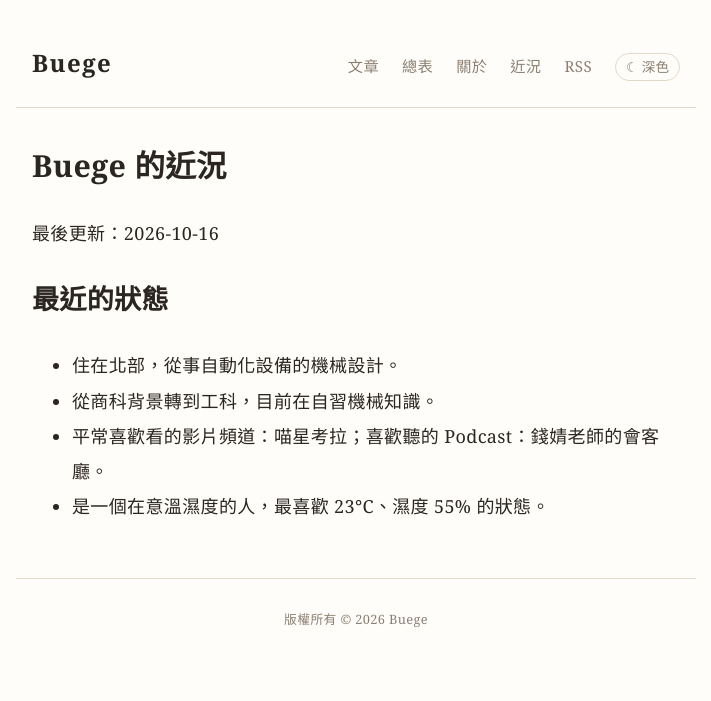
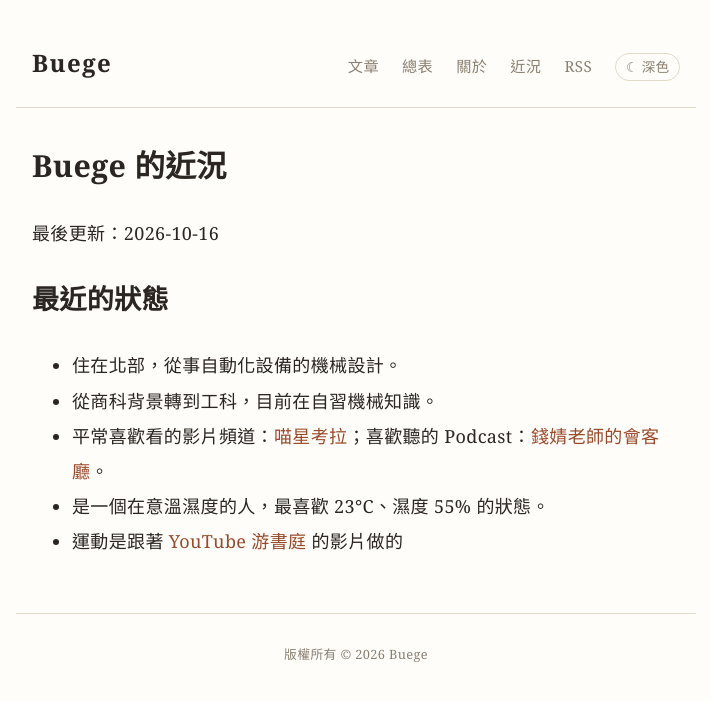
Before and after one commit to buege1216/buege.net, a Jekyll site: the page built from now.md, in a window 1280 px wide. Shown: the top 701 px of the page, without its empty margins (284-995 px from the left). Built offline with Jekyll 4.4.1, drawn with Linux system fonts in a browser that asks for light colours; our own code applies the rules of GitHub Pages for plain Markdown files.

Commit message:
Update now.md (via Pages CMS)

```diff
--- a/now.md
+++ b/now.md
@@ -7,5 +7,6 @@ title: Buege 的近況
 
 - 住在北部，從事自動化設備的機械設計。
 - 從商科背景轉到工科，目前在自習機械知識。
-- 平常喜歡看的影片頻道：喵星考拉；喜歡聽的 Podcast：錢婧老師的會客廳。
+- 平常喜歡看的影片頻道：[喵星考拉](https://space.bilibili.com/431953269?spm_id_from=333.1387.follow.user_card.click)；喜歡聽的 Podcast：[錢婧老師的會客廳](https://www.xiaoyuzhoufm.com/podcast/63b794e9ff0f96d42f829859)。
 - 是一個在意溫濕度的人，最喜歡 23°C、濕度 55% 的狀態。
+- 運動是跟著 [YouTube 游書庭](https://youtube.com/@chuckmeo?si=Goa0dGhEf2QQwKxN) 的影片做的
```
